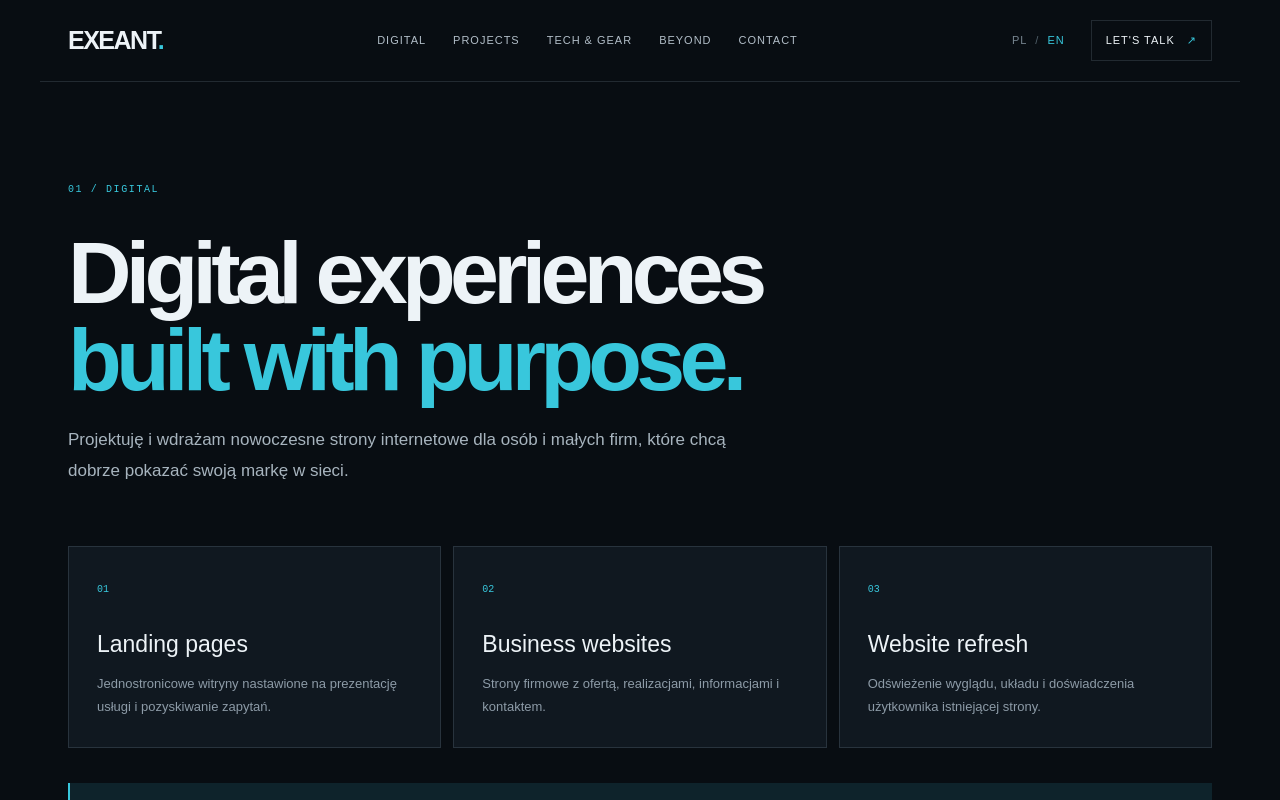
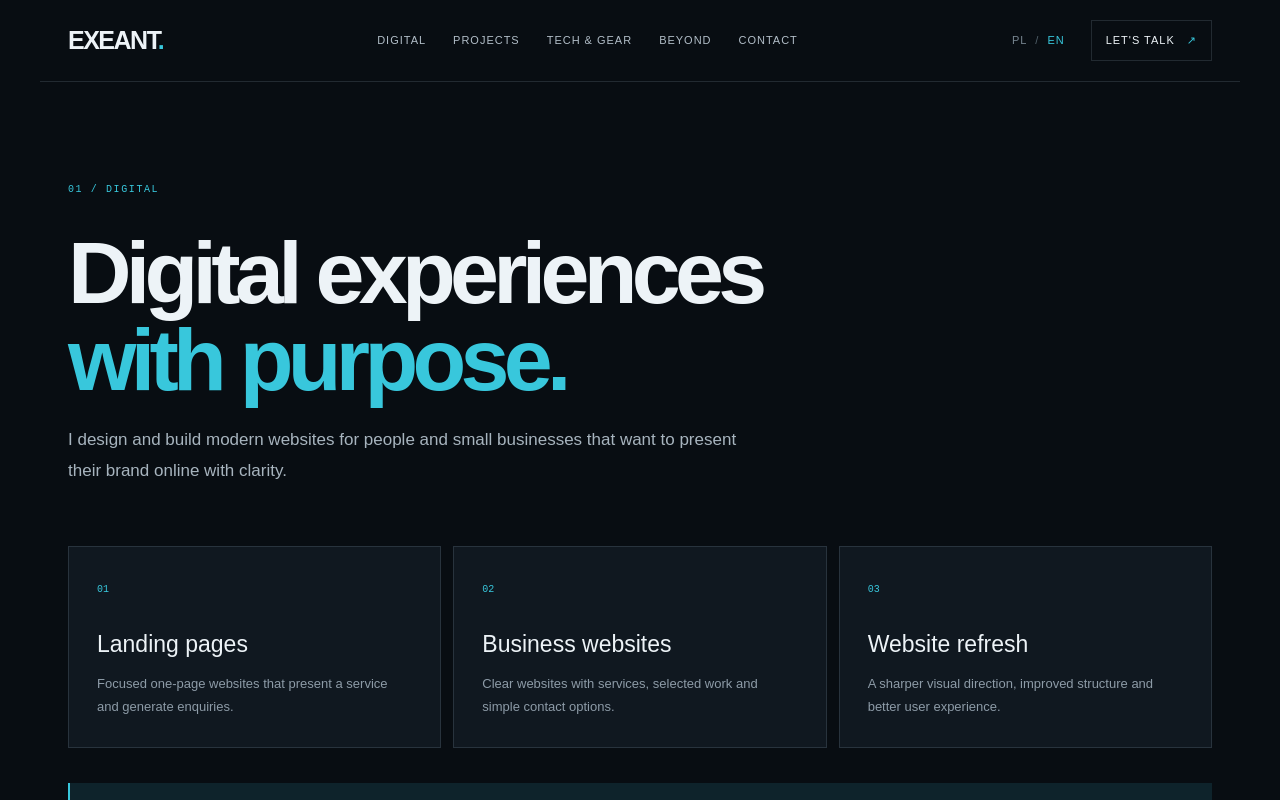
Before and after one commit to Exeant/exeant.pl, a Next.js app: page /en/digital in a window 1280 px wide. Shown: the top 800 px of the page. Built offline with nearby package versions, Linux system fonts and the light colour scheme; no server answers.

Commit message:
Improve bilingual portfolio content

```diff
--- a/src/app/[locale]/digital/page.tsx
+++ b/src/app/[locale]/digital/page.tsx
@@ -1,3 +1,8 @@
-import type { Metadata } from 'next';
-export const metadata: Metadata = { title: 'Digital' };
-export default function DigitalPage() { return <section className="inner-page section-shell"><p className="eyebrow">01 / DIGITAL</p><h1>Digital experiences<br/><span>built with purpose.</span></h1><p className="inner-lead">Projektuję i wdrażam nowoczesne strony internetowe dla osób i małych firm, które chcą dobrze pokazać swoją markę w sieci.</p><div className="service-grid"><article><span>01</span><h2>Landing pages</h2><p>Jednostronicowe witryny nastawione na prezentację usługi i pozyskiwanie zapytań.</p></article><article><span>02</span><h2>Business websites</h2><p>Strony firmowe z ofertą, realizacjami, informacjami i kontaktem.</p></article><article><span>03</span><h2>Website refresh</h2><p>Odświeżenie wyglądu, układu i doświadczenia użytkownika istniejącej strony.</p></article></div><p className="notice">Zakres i wycena ustalane indywidualnie. EXEANT rozwija ofertę — dostępność realizacji potwierdzana jest po rozmowie.</p></section>; }
+import { notFound } from 'next/navigation';
+import { locales, type Locale } from '@/lib/i18n/dictionaries';
+export async function generateMetadata({params}:{params:Promise<{locale:string}>}) { const {locale}=await params; return {title: locale==='pl'?'Digital — EXEANT':'Digital — EXEANT'}; }
+const copy = {
+ pl:{eyebrow:'01 / DIGITAL',a:'Cyfrowe doświadczenia',b:'z charakterem.',lead:'Projektuję i wdrażam nowoczesne strony internetowe dla osób i małych firm, które chcą dobrze pokazać swoją markę w sieci.',items:[['01','Strony startowe','Jednostronicowe witryny prezentujące usługę i pomagające zdobywać zapytania.'],['02','Strony firmowe','Przejrzyste strony z ofertą, realizacjami i wygodnym kontaktem.'],['03','Odświeżenie strony','Nowy wygląd, lepszy układ i dopracowane doświadczenie użytkownika.']],note:'Zakres i wycenę ustalamy indywidualnie.'},
+ en:{eyebrow:'01 / DIGITAL',a:'Digital experiences',b:'with purpose.',lead:'I design and build modern websites for people and small businesses that want to present their brand online with clarity.',items:[['01','Landing pages','Focused one-page websites that present a service and generate enquiries.'],['02','Business websites','Clear websites with services, selected work and simple contact options.'],['03','Website refresh','A sharper visual direction, improved structure and better user experience.']],note:'Every project is scoped individually.'}
+} as const;
+export default async function DigitalPage({params}:{params:Promise<{locale:string}>}) { const {locale:raw}=await params; if(!locales.includes(raw as Locale)) notFound(); const t=copy[raw as Locale]; return <section className="inner-page section-shell"><p className="eyebrow">{t.eyebrow}</p><h1>{t.a}<br/><span>{t.b}</span></h1><p className="inner-lead">{t.lead}</p><div className="service-grid">{t.items.map(([n,title,desc])=><article key={n}><span>{n}</span><h2>{title}</h2><p>{desc}</p></article>)}</div><p className="notice">{t.note}</p></section>; }
```
